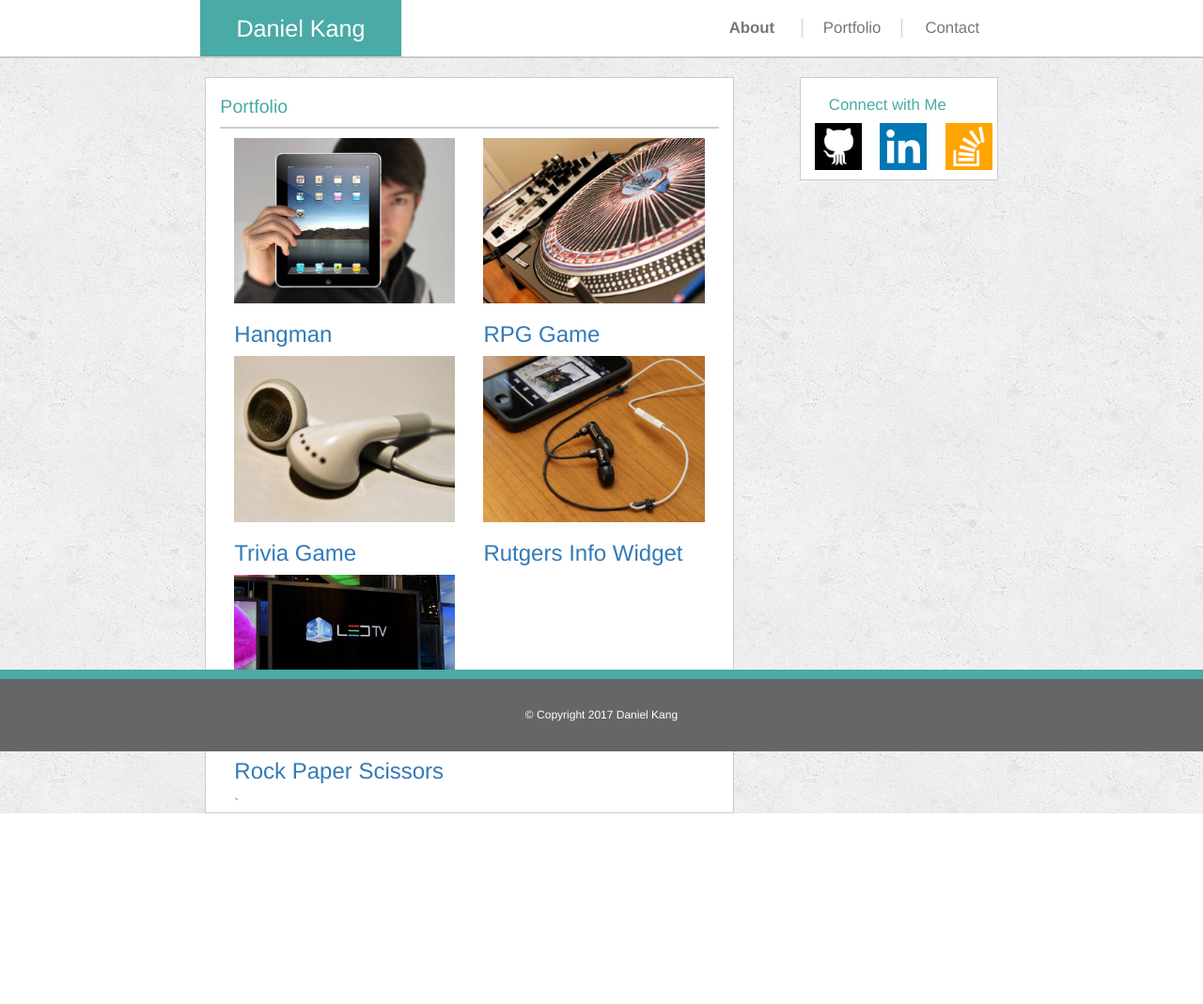
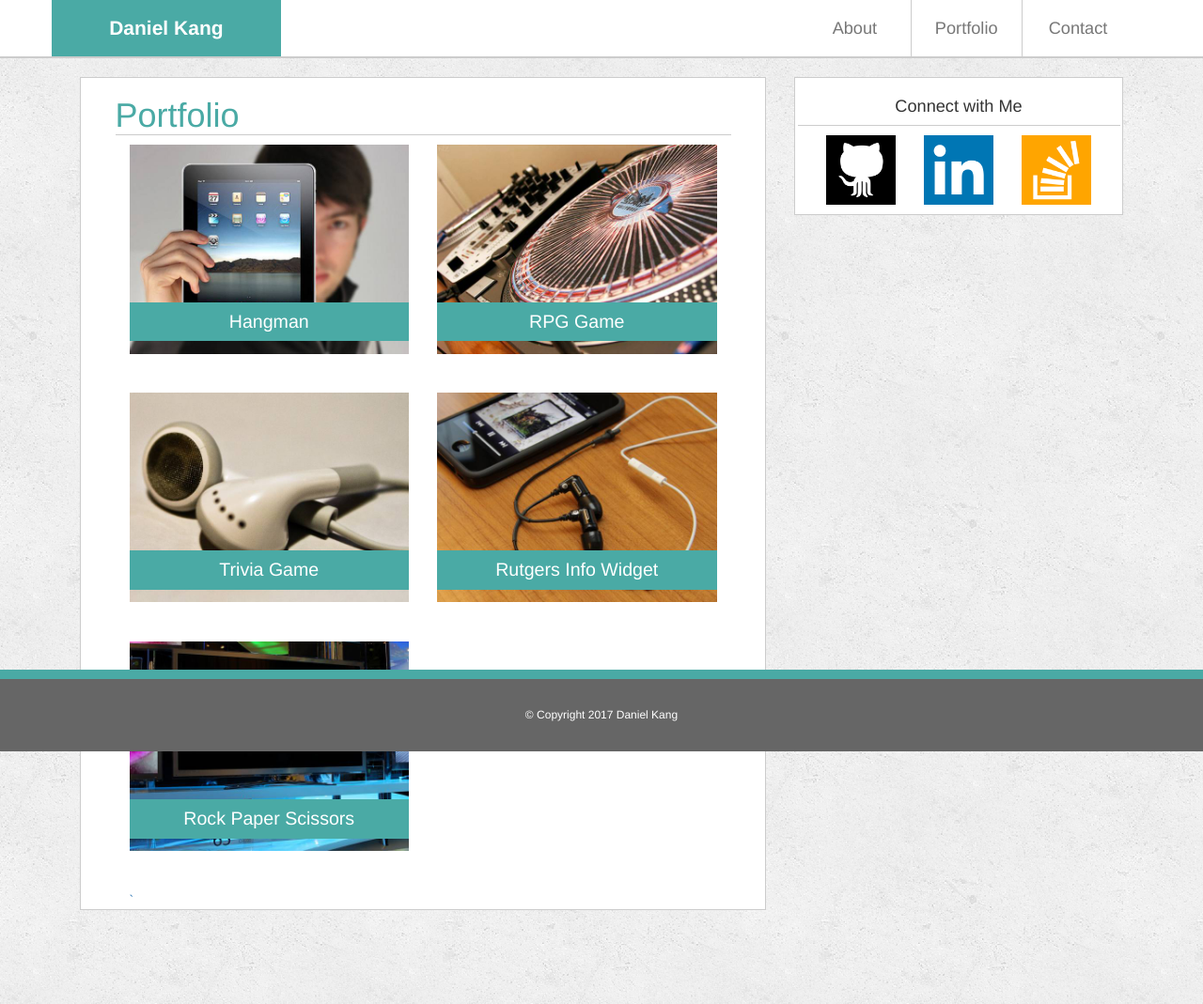
Before and after one commit to DeftDevDan/Bootstrap-Portfolio, a plain HTML site: page portfolio.html in a window 1280 px wide. Shown: the whole page at 94% size. Before the commit the page ends 866 px from the top, so only its background shows below. Drawn offline with nearby package versions, Linux system fonts and the light colour scheme.

Commit message:
Finished bootstrap

```diff
--- a/assets/css/style.css
+++ /dev/null
@@ -1,139 +0,0 @@
-body {
-	background: URL("../images/background.png");
-	overflow-x:hidden;
-}
-
-.top {
-	background-color: #fff;
-	border-bottom: 2px solid #ccc;
-	padding:0px;
-}
-
-.current {
-	font-weight:bold;
-}
-
-.header {
-	text-align:center;
-	background-color: #4aaaa5;
-	color:#fff;
-	margin-top:0px;
-	margin-bottom:0px;
-	height:60px;
-	line-height:60px;
-	font-size: 1.8em;
-}
-
-.navtop {
-	text-align:center;
-	text-decoration:none;
-	color: #777;
-	height:20px;
-	font-size:1.2em;
-	margin-top:20px;
-	margin-bottom:20px;
-	line-height:20px;
-}
-
-.navtop:hover {
-	color:#4aaaa5;
-	text-decoration:none;
-}
-
-#profPic {
-	float:left;
-	margin-top:10px;
-	margin-bottom:5px;
-}
-
-.content {
-	background-color:#fff;
-	border: 1px solid #ccc;
-	margin-top: 20px;
-}
-
-.content p {
-	padding: 0px 5% 0px 5%;
-}
-
-.content h1 {
-	color: #4aaaa5;
-	border-bottom: 2px solid #ccc;
-	padding-bottom: 10px;
-	font-size: 1.4em;
-}
-
-.connect {
-	background-color:#fff;
-	border: 1px solid #ccc;
-	margin-top: 20px;
-	padding-bottom: 10px;
-	margin-bottom:100px;
-}
-
-.connect h3 {
-	color: #4aaaa5;
-	font-size:1.2em;
-	padding:0px;
-}
-
-.connecth h3 {
-	border-bottom:2px solid #ccc;
-	margin-bottom:10px;
-	padding-left:0px;
-}
-
-.connect img {
-	width:50px;
-}
-
-h3 .col-md-12 {
-	text-align:center;
-	padding-left:0px;
-	padding-right:0px;
-}
-
-.col-md-12 {
-	padding-left:0px;
-	padding-right:0px;
-}
-
-footer {
-	position: fixed;
-	bottom: 0px;
-	left: 0px;
-	background-color: #666666;
-	padding: 30px 0px 30px 0px;
-	border-top: 10px solid #4aaaa5;
-	width: 100%;
-	text-align: center;
-	color: #fff;
-	z-index: 2;
-	font-size: 12px;
-}
-
-#portfolio {
-	width:auto;
-}
-
-input {
-	width: 100%;
-	height: 20px;
-	margin: 5px 0px 10px 0px;
-}
-
-textarea {
-	width: 100%;
-	height: 200px;
-	margin: 5px 0px 10px 0px;
-}
-
-button {
-	width: 20%;
-	background-color: #4aaaa5;
-	border:none;
-	padding: 5px 0px 5px 0px;
-	color: #fff;
-	font-size: 20px;
-	margin-bottom: 30px;
-}
--- /dev/null
+++ b/assets/css/styles.css
@@ -0,0 +1,137 @@
+body {
+	background: url("../images/background.png");
+	margin-bottom:100px;
+}
+
+.navigation a {
+	text-align:center;
+	text-decoration:none;
+	color: #777;
+	font-size: 1.3em;
+	height:60px;
+	line-height:60px;
+}
+
+.navigation {
+	height: auto;
+	line-height: auto;
+}
+
+.navA {
+	width:33%;
+	float:left;
+	text-align:center;
+	padding: 0px
+}
+
+.header {
+	background-color: #4aaaa5;
+	color: #fff;
+	height:60px;
+	margin-top:0px;
+	line-height:60px;
+	text-align:center;
+	margin-bottom:0px;
+	font-size: 1.5em;
+	font-weight:bold;
+}
+
+.top {
+	background-color: #fff;
+	border-bottom:2px solid #ccc;
+}
+
+.content {
+	background-color: #fff;
+	border: 1px solid #ccc;
+	margin-top: 20px;
+	padding-left: 5%;
+	padding-right: 5%;
+	overflow: auto;
+}
+
+.content h1 {
+	color: #4aaaa5;
+	border-bottom:1px solid #ccc;
+}
+
+.connect {
+	background-color: #fff;
+	border: 1px solid #ccc;
+	margin-top: 20px;
+	padding-left:5%;
+	padding-right:5%;
+	overflow:auto;
+	padding-bottom: 10px;
+	overflow-x:hidden;
+}
+
+.connect h2 {
+	text-align:center;
+	font-size: 1.3em;
+}
+
+.leftH3 {
+	position:relative;
+	text-align:center;
+	float:left;
+	width: 100%;
+	background-color: #4aaaa5;
+	color: #fff;
+	top: -75px;
+	padding: 10px 0px 10px 0px;
+	z-index:1;
+	margin-bottom: -20px;
+	font-size:1.4em;
+}
+
+.rightH3 {
+	position:relative;
+	text-align:center;
+	float:right;
+	width: 100%;
+	background-color: #4aaaa5;
+	color: white;
+	top: -75px;
+	padding: 10px 0px 10px 0px;
+	z-index:1;
+	margin-bottom: -20px;
+	font-size: 1.4em;
+}
+
+footer {
+	position: fixed;
+	bottom: 0px;
+	left: 0px;
+	background-color: #666666;
+	padding: 30px 0px 30px 0px;
+	border-top: 10px solid #4aaaa5;
+	width: 100%;
+	text-align: center;
+	color: #fff;
+	z-index: 2;
+	font-size: 12px;
+	margin-top:20px;
+}
+
+input {
+	width: 100%;
+	height: 20px;
+	margin: 5px 0px 10px 0px;
+}
+
+textarea {
+	width: 100%;
+	height: 200px;
+	margin: 5px 0px 10px 0px;
+}
+
+button {
+	width: 20%;
+	background-color: #4aaaa5;
+	border:none;
+	padding: 5px 0px 5px 0px;
+	color: #fff;
+	font-size: 20px;
+	margin-bottom: 30px;
+}
--- a/portfolio.html
+++ b/portfolio.html
@@ -2,38 +2,55 @@
 <html>
 <head>
 	<link rel="stylesheet" href="https://maxcdn.bootstrapcdn.com/bootstrap/3.3.7/css/bootstrap.min.css">
-	<link rel = "stylesheet" href="assets/css/style.css">
+	<link rel = "stylesheet" href="assets/css/styles.css">
 </head>
 <body>
-	<div class="top col-xs-12">
-		<a href="index.html"><h1 class="header col-xs-12 col-sm-offset-1 col-sm-3 col-md-offset-1 col-md-3 col-lg-offset-2 col-lg-2">Daniel Kang</h1></a>
-		<a class ="navtop col-xs-4 col-sm-offset-4 col-sm-1 col-lg-offset-3 col-lg-1 current" href="index.html">About</a>
-		<a class ="navtop col-xs-4 col-sm-1 col-lg-1" href="portfolio.html" style="border-left:1px solid #ccc; border-right:1px solid #ccc">Portfolio</a>
-		<a class ="navtop col-xs-4 col-sm-1 col-lg-1" href="contact.html">Contact</a>
+	<div class="top">
+		<div class="container">
+			<div class="row">
+				<div class="col-xs-12 col-sm-6"> <!-- Header brand -->
+					<div class="row">
+						<h1 class="col-xs-12 col-sm-8 col-md-6 col-lg-5 header">Daniel Kang</h1>
+					</div>
+				</div>
+				<div class="col-xs-12 col-sm-6"> <!-- Nav -->
+					<div class="row">
+						<div class="col-sm-offset-4 col-sm-8 navigation">
+							<div class="navA"><a href="index.html">About</a></div>
+							<div style="border-left: 1px solid #ccc; border-right: 1px solid #ccc" class="navA"><a href="portfolio.html">Portfolio</a></div>
+							<div class="navA"><a href="contact.html">Contact</a></div>
+						</div>
+					</div>
+				</div>
+			</div>
+		</div>
 	</div>
-	<div class="row">
-		<div class="wrapper col-md-offset-1 col-md-10 col-lg-offset-2 col-lg-8">
-				<section class ="content col-xs-offset-1 col-xs-10 col-md-offset-0 col-md-8">
+	<div class="container">
+		<div class="col-xs-12 col-sm-8">
+			<section class ="content">
 					<h1>Portfolio</h1>
 					<a href="#" class = "leftPic col-xs-12 col-sm-6"><img class = "img-responsive" src="assets/images/ipad.jpg"><h3 class ="leftH3">Hangman</h3></a>
 					<a href="#" class = "rightPic col-xs-12 col-sm-6"><img class = "img-responsive" src="assets/images/DJ.jpg">	<h3 class ="rightH3">RPG Game</h3></a>
 					<a href="#" class = "leftPic col-xs-12 col-sm-6"><img class = "img-responsive" src="assets/images/earphones.jpg"><h3 class = "leftH3">Trivia Game</h3></a>
 					<a href="#" class = "rightPic col-xs-12 col-sm-6"><img class = "img-responsive" src="assets/images/phone.jpg"><h3 class = "rightH3">Rutgers Info Widget</h3></a>
 					<a href="#" class = "leftPic col-xs-12 col-sm-6"><img class = "img-responsive" src="assets/images/TV.jpg"><h3 class = "leftH3">Rock Paper Scissors</h3>`</a>
-				</section>
-			<aside class ="connect col-xs-offset-1 col-xs-10 col-md-offset-1 col-md-3">
-				<div class="connecth3 col-xs-12">
-					<div class="col-xs-6 col-sm-4 col-md-12"><h3>Connect with Me</h3></div>
-				</div>
-				<div class="row">
-					<a href="https://github.com/kptkid" class="col-xs-2 col-sm-1 col-md-4"><img src="assets/images/Github.png" alt = "GitHub"></a>
-					<a href="https://www.linkedin.com/in/daniel-kang-2a7229133" class="col-xs-2 col-sm-1 col-md-4"><img src="assets/images/LinkedIn.png" alt = "LinkedIn"></a>
-					<a href="http://stackoverflow.com/users/7488122/daniel-kang?tab=profile" class="col-xs-2 col-sm-1 col-md-4"><img src="assets/images/Stack Overflow.png" alt = Stack Overflow"></a>
-				</div>
+			</section>
+		</div>
+		<div class="col-xs-12 col-sm-4">
+			<aside class ="connect">
+					<div class="row" style="border-bottom:1px solid #ccc">
+						<h2 class="col-xs-6 col-sm-12">Connect with Me</h2>
+					</div>
+					<div class="col-xs-6 col-sm-12" style="margin-top: 10px">
+						<div class="row">
+							<div class="col-xs-4"><a href="https://github.com/kptkid"><img class="img-responsive" src="assets/images/Github.png" alt = "GitHub"></a></div>
+							<div class="col-xs-4"><a href="https://www.linkedin.com/in/daniel-kang-2a7229133"><img class="img-responsive" src="assets/images/LinkedIn.png" alt = "LinkedIn"></a></div>
+							<div class="col-xs-4"><a href="http://stackoverflow.com/users/7488122/daniel-kang?tab=profile"><img class="img-responsive" src="assets/images/Stack Overflow.png" alt = Stack Overflow"></a></div>
+						</div>
+					</div>
+					</div>
 			</aside>
 		</div>
-	</div>
-	<div class = "push">
 	</div>
 	<footer>&copy; Copyright 2017 Daniel Kang</footer>
 </body>
```
Also changed, not shown: contact.html (+39 -20 lines), index.html (+35 -19 lines).
